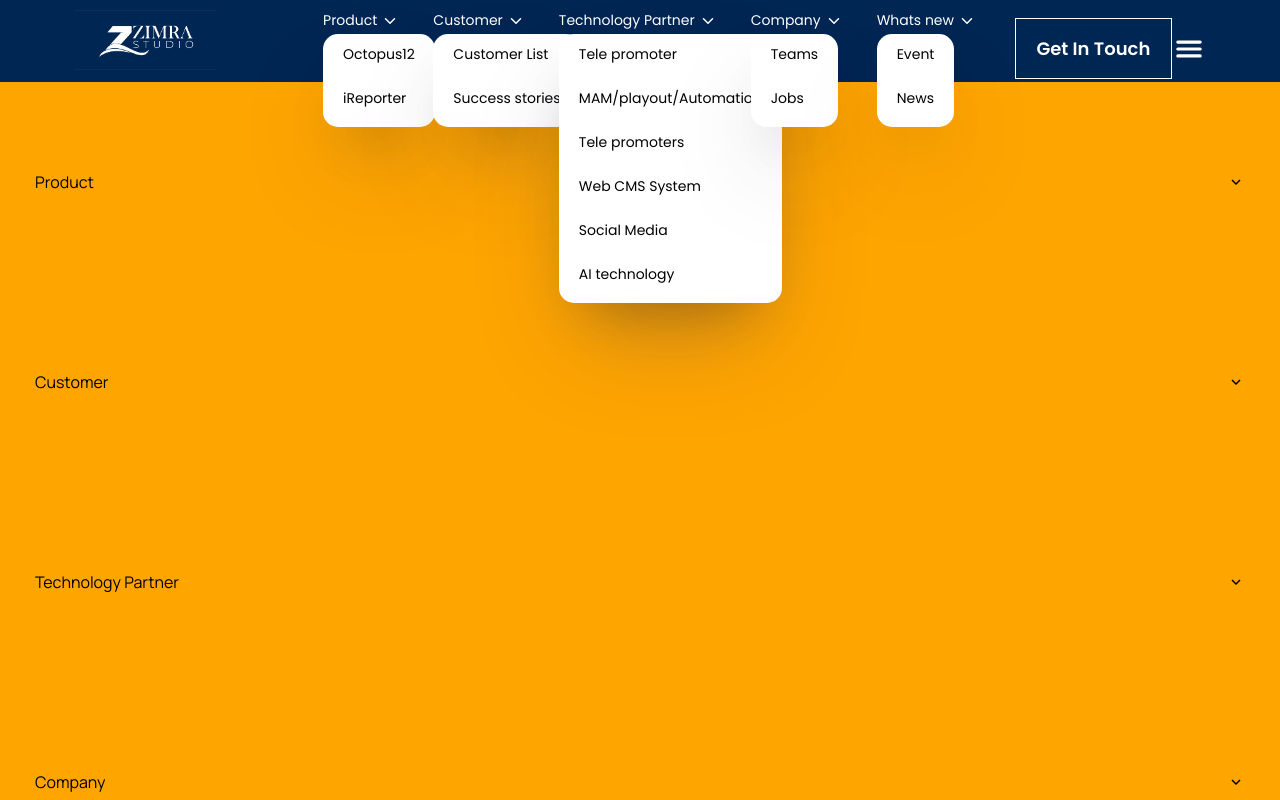
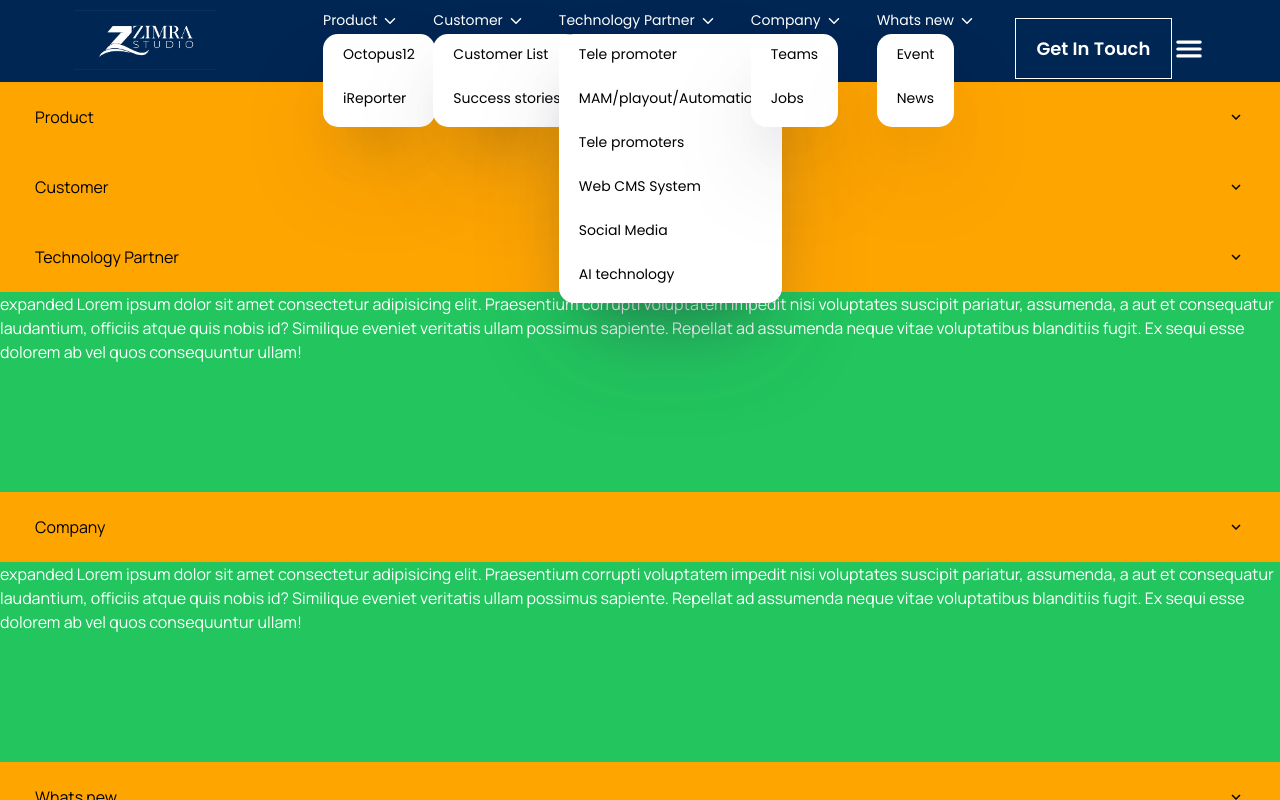
Before and after one commit to binod28/ZimraLandingpage, a React (Create React App) app: page / in a window 1280 px wide. Both pictures are taken after a click on the element "Company". Shown: the top 800 px of the page. Built offline with nearby package versions, Linux system fonts and the light colour scheme.

Commit message:
something

```diff
--- a/src/App.css
+++ b/src/App.css
@@ -994,7 +994,7 @@
 .accordian {
   color: black;
   padding: 35px;
-  height: 200px;
+  height: 20px;
   background-color: orange;
   width: 100%;
   display: flex;
--- a/src/components/SecondNavBar.jsx
+++ b/src/components/SecondNavBar.jsx
@@ -64,10 +64,23 @@
     <div className="sm-dropdown">
       <div className="sm-dropdown-container">
         {navbardata.map((item) => (
-          <div className="accordian " onClick={() => expand(item.id)}>
-            <p>{item.navtitle}</p>
-            <MdKeyboardArrowDown size={18} color="black" />
-          </div>
+          <>
+            <div className="accordian " onClick={() => expand(item.id)}>
+              <p>{item.navtitle}</p>
+              <MdKeyboardArrowDown size={18} color="black" />
+            </div>
+            {accordianIndex === item.id && (
+              <div className="transition-all ease-in-out duration-700 bg-green-500 h-[200px] w-full">
+                expanded Lorem ipsum dolor sit amet consectetur adipisicing
+                elit. Praesentium corrupti voluptatem impedit nisi voluptates
+                suscipit pariatur, assumenda, a aut et consequatur laudantium,
+                officiis atque quis nobis id? Similique eveniet veritatis ullam
+                possimus sapiente. Repellat ad assumenda neque vitae
+                voluptatibus blanditiis fugit. Ex sequi esse dolorem ab vel quos
+                consequuntur ullam!
+              </div>
+            )}
+          </>
         ))}
       </div>
     </div>
```
